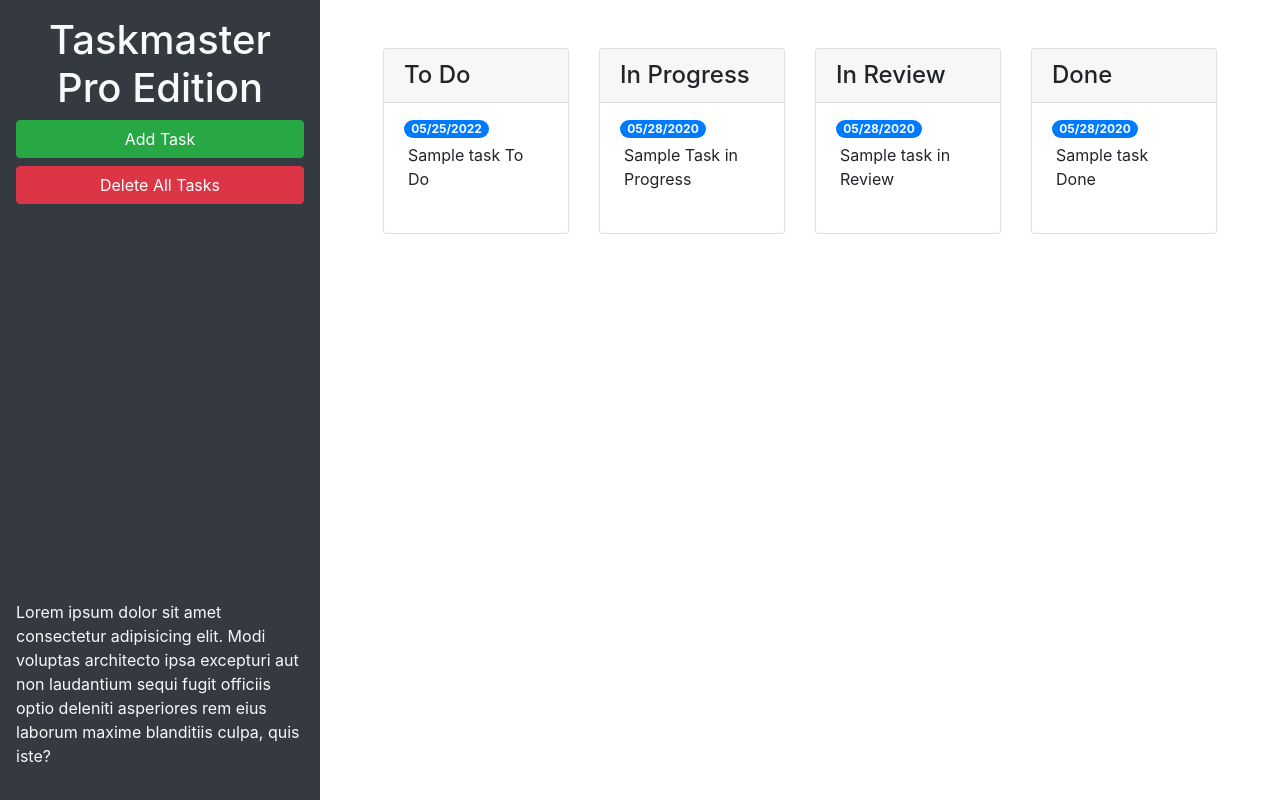
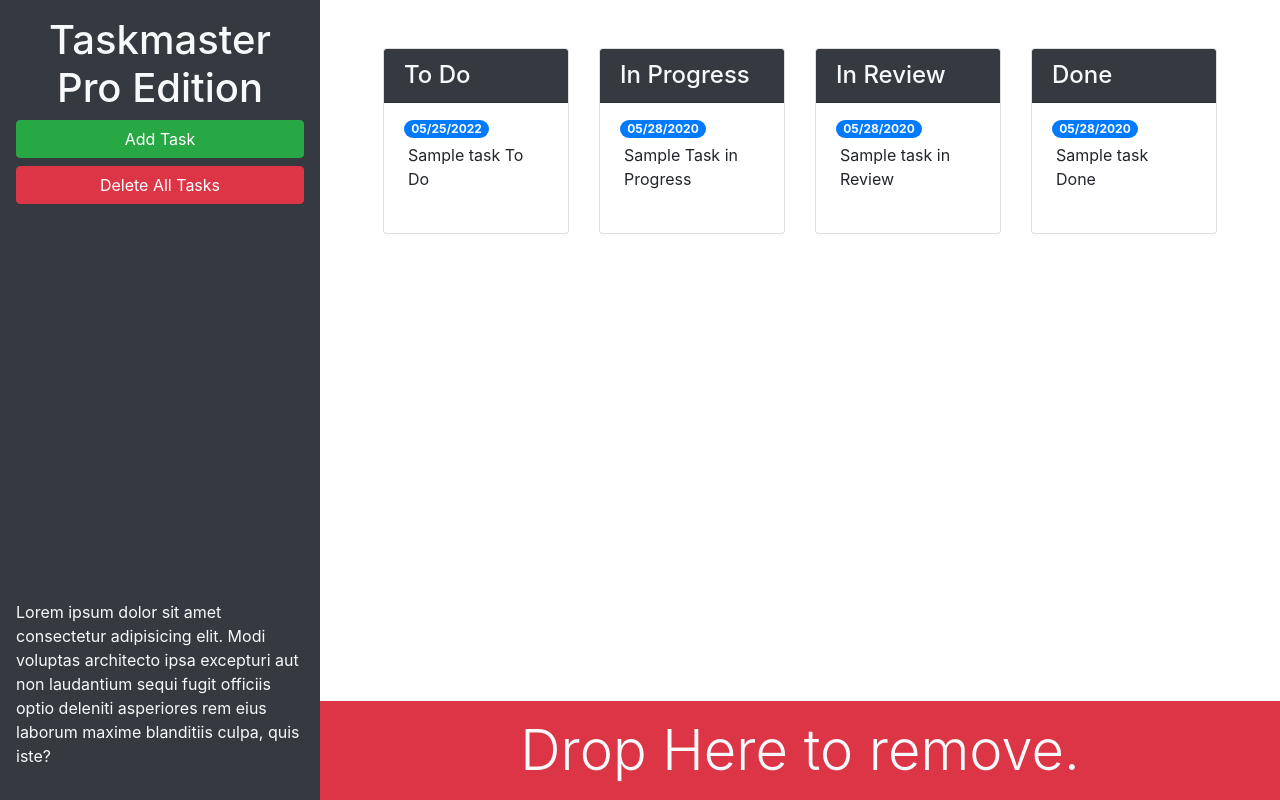
Before and after one commit to Arankin7/taskmaster-pro, a plain HTML site: page index.html in a window 1280 px wide. Drawn offline with nearby package versions, Linux system fonts and the light colour scheme.

Commit message:
used bootstrap to style ULs, header, and footer

```diff
--- a/index.html
+++ b/index.html
@@ -13,22 +13,22 @@
 <body>
 
   <div class="row min-vh-100 no-gutters">
-    <header class="col-12 col-lg-3 bg-dark text-light d-flex flex-column p-4 p-lg-3">
+    <header class="col-12 col-lg-3 bg-dark text-light sticky-top d-flex flex-column p-4 p-lg-3">
       <h1 class="text-center">Taskmaster Pro Edition</h1>
       <button id="create-task" class="btn btn-block btn-success" data-toggle="modal" data-target="#task-form-modal">Add
         Task</button>
       <button id="remove-tasks" class="btn btn-block btn-danger">Delete All Tasks</button>
-      <p class="mt-auto">Lorem ipsum dolor sit amet consectetur adipisicing elit. Modi voluptas architecto ipsa
+      <p class="mt-auto d-none d-lg-block">Lorem ipsum dolor sit amet consectetur adipisicing elit. Modi voluptas architecto ipsa
         excepturi aut non
         laudantium sequi fugit officiis optio deleniti asperiores rem eius laborum maxime blanditiis culpa, quis iste?
       </p>
     </header>
-    <main class="col-12 col-lg-9">
+    <main class="col-12 col-lg-9 d-flex flex-column">
       <div class="m-5 row justifiy-content-around">
         <!-- To Do section -->
         <div class="col-12 col-md-6 col-xl-3 mb-3">
           <div class="card">
-            <h4 class="card-header">To Do</h4>
+            <h4 class="card-header bg-dark text-light">To Do</h4>
             <ul id="list-toDo" class="list-group list-group-flush">
               <li class="list-group-item">
                 <span class="badge badge-primary badge-pill">05/25/2022</span>
@@ -40,7 +40,7 @@
         <!-- In progress section -->
         <div class="col-12 col-md-6 col-xl-3 mb-3">
           <div class="card">
-            <h4 class="card-header">In Progress</h4>
+            <h4 class="card-header bg-dark text-light">In Progress</h4>
             <ul id="list-inProgress" class="list-group list-group-flush">
               <li class="list-group-item">
                 <span class="badge badge-primary badge-pill">05/28/2020</span>
@@ -52,7 +52,7 @@
         <!-- In Review Start -->
         <div class="col-12 col-md-6 col-xl-3 mb-3">
           <div class="card">
-            <h4 class="card-header">In Review</h4>
+            <h4 class="card-header bg-dark text-light">In Review</h4>
             <ul id="list-inReview" class="list-group list-group-flush">
               <li class="list-group-item">
                 <span class="badge badge-primary badge-pill">05/28/2020</span>
@@ -64,7 +64,7 @@
         <!-- Done Start -->
         <div class="col-12 col-md-6 col-xl-3 mb-3">
           <div class="card">
-            <h4 class="card-header">Done</h4>
+            <h4 class="card-header bg-dark text-light">Done</h4>
             <ul id="list-done" class="list-group list-group-flush">
               <li class="list-group-item">
                 <span class="badge badge-primary badge-pill">05/28/2020</span>
@@ -72,6 +72,11 @@
               </li>
             </ul>
           </div>
+        </div>
+      </div>
+      <div id="trash" class="mt-auto">
+        <div class="w-100 bg-danger p-3 text-center text-light display-4">
+          Drop Here to remove.
         </div>
       </div>
     </main>
```
